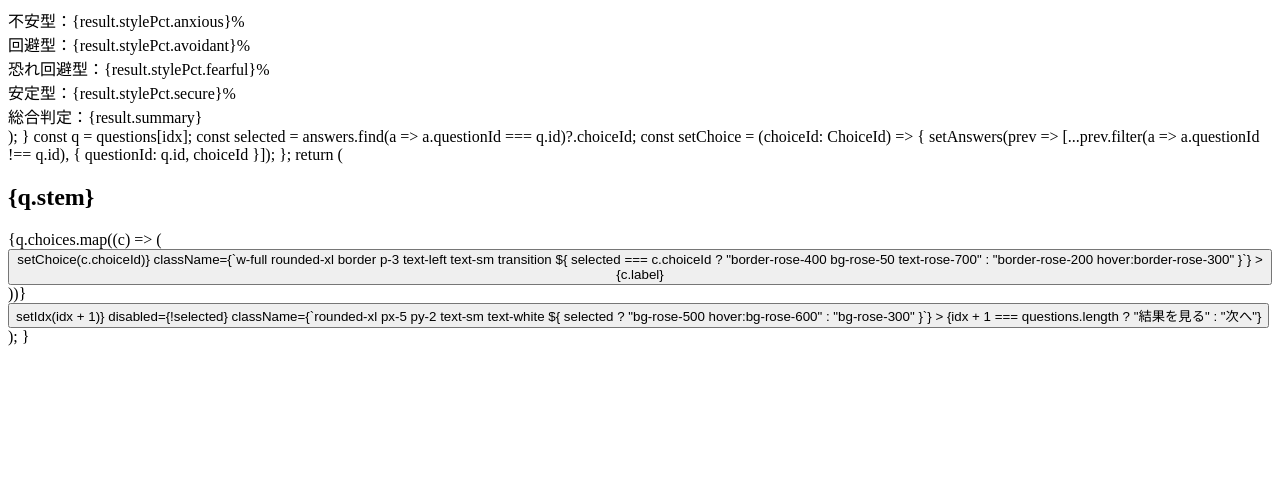
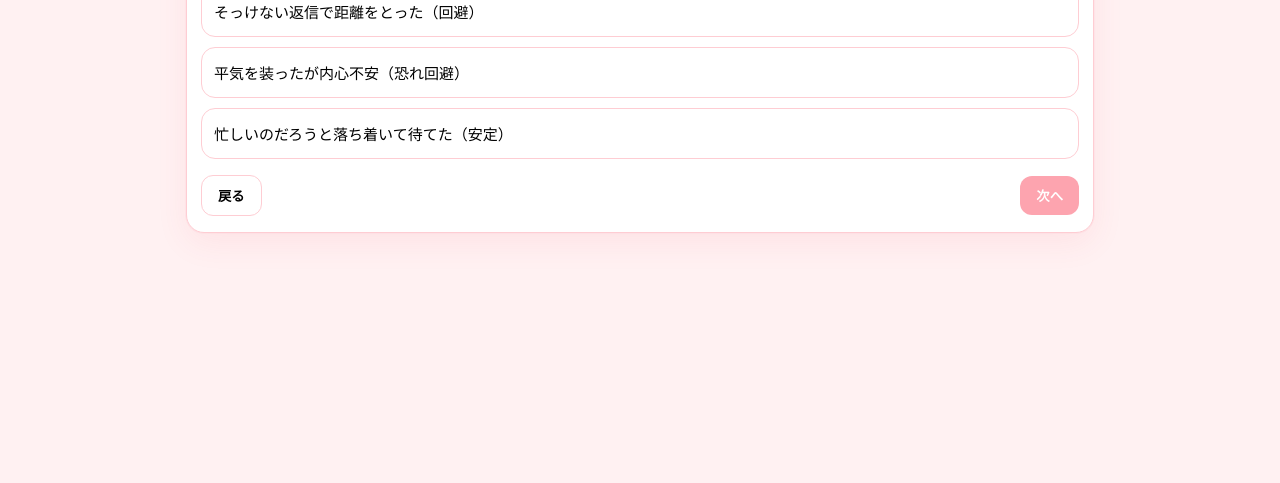
Before and after one commit to daikimoooushi-netizen/attachment-style-test, a plain HTML site: page index.html in a window 1280 px wide. Shown: the part 317-800 px from the top of the page. Drawn offline with Linux system fonts and the light colour scheme.

Commit message:
Update index.html

```diff
--- a/index.html
+++ b/index.html
@@ -1,119 +1,205 @@
-// App.tsx
-import React, { useMemo, useState } from "react";
+<!doctype html>
+<html lang="ja">
+<head>
+<meta charset="utf-8" />
+<meta name="viewport" content="width=device-width,initial-scale=1" />
+<title>4段階愛着診断（ピンク背景・カードUI最小版）</title>
+<style>
+:root{
+  --rose50:#fff1f2; --rose100:#ffe4e6; --rose200:#fecdd3; --rose300:#fda4af;
+  --rose400:#fb7185; --rose500:#f43f5e; --rose600:#e11d48;
+}
+*{ box-sizing:border-box }
+html,body{ height:100% }
+body{
+  margin:0; font-family:-apple-system,BlinkMacSystemFont,Segoe UI,Hiragino Kaku Gothic ProN,Yu Gothic,Meiryo,system-ui,sans-serif;
+  color:#3f3f46; background:var(--rose50); /* ← 淡いピンク一色背景 */
+}
+.wrap{ max-width:940px; margin:0 auto; padding:20px 16px 56px }
+.h1{ font-weight:800; color:#be123c; font-size:clamp(22px,4vw,32px); text-align:center; margin:18px 0 6px }
+.card{
+  background:#fff; border:1px solid var(--rose200); border-radius:18px; padding:16px 14px;
+  box-shadow: 0 10px 32px rgba(244,63,94,.08), 0 0 0 1px rgba(244,63,94,.04);
+}
+.card + .card{ margin-top:14px }
+.mini{ display:flex; justify-content:space-between; font-size:12px; color:#fb7185; margin-bottom:6px }
+.progress{ height:8px; background:var(--rose100); border-radius:999px; overflow:hidden }
+.progress>div{ height:100%; background:var(--rose400) }
+h2.q{ font-weight:800; color:#991b1b; line-height:1.5; letter-spacing:.02em; margin:6px 2px 14px }
+.choices{ display:flex; flex-direction:column; gap:10px }
+.choice{
+  border:1px solid var(--rose200); background:#fff; border-radius:14px; padding:14px 12px; text-align:left; font-size:15px;
+  cursor:pointer; transition:.15s box-shadow,.15s transform,.15s border-color
+}
+.choice:hover{ border-color:var(--rose300); transform:translateY(-1px) }
+.choice.selected{ border-color:var(--rose400); background:linear-gradient(#fff, #fff5f6) }
+.nav{ display:flex; justify-content:space-between; align-items:center; gap:10px; margin-top:16px }
+.btn{ border:none; border-radius:12px; padding:10px 16px; font-weight:700; cursor:pointer }
+.btn-ghost{ background:#fff; border:1px solid var(--rose200) }
+.btn-primary{ background:var(--rose500); color:#fff }
+.btn-primary:disabled{ background:var(--rose300); cursor:not-allowed }
+.kpi{ background:#fff; border:1px solid var(--rose200); border-radius:14px; padding:10px 12px; margin-top:10px }
+.center{text-align:center}
+.err{ background:#fff1f2; border:1px solid #fda4af; color:#b91c1c; border-radius:12px; padding:12px; margin:10px 0; white-space:pre-wrap }
+</style>
+</head>
+<body>
+<div class="wrap" id="app">
+  <div class="h1">4段階愛着診断</div>
+  <div id="error"></div>
+</div>
 
-type Stage = 1;
-type ChoiceId = "A" | "B" | "C" | "D";
-type Choice = { choiceId: ChoiceId; label: string };
-type Question = { id: string; stage: Stage; stem: string; choices: Choice[] };
-type Answer = { questionId: string; choiceId: ChoiceId };
-type Result = {
-  stylePct: { anxious: number; avoidant: number; fearful: number; secure: number };
-  summary: string;
-};
+<script>
+(function(){
+  "use strict";
+  const app = document.getElementById("app");
+  const errorBox = document.getElementById("error");
 
-const QUESTIONS: Question[] = [
+  // 画面にエラー内容を出す（真っ白防止）
+  function showError(e){
+    const msg = (e && e.stack) ? e.stack : (e && e.message) ? e.message : String(e);
+    errorBox.innerHTML = '<div class="err">エラー: ' + msg + '</div>';
+  }
+  window.addEventListener("error", ev => { showError(ev.error || ev.message); });
+  window.addEventListener("unhandledrejection", ev => { showError(ev.reason); });
+
+  try {
+    // ======= デモ用：まずは確実に映るミニ版（第1段階の3問だけ） =======
+    // 後で第1段階60問に置き換え可能。形式は同じ（stem と choices配列）
+    const stage1 = [
       {
-    id: "s1a-1",
-    stage: 1,
-    stem: "過去の恋愛で、好きな人からの返信が遅かったとき、どうしていましたか？",
+        stem: "過去の恋愛で、返信が遅かったときの行動は？",
         choices: [
-      { choiceId: "A", label: "何度もLINEを送ってしまった" },
-      { choiceId: "B", label: "『なんで返信してくれないの？』と問い詰めた" },
-      { choiceId: "C", label: "平気を装ったが内心は不安でいっぱい" },
-      { choiceId: "D", label: "忙しいんだろうなと落ち着いて待てた" },
-    ],
+          {label:"何度も連絡してしまった（不安）", style:"anxious", pt:2},
+          {label:"そっけない返信で距離をとった（回避）", style:"avoidant", pt:2},
+          {label:"平気を装ったが内心不安（恐れ回避）", style:"fearful", pt:2},
+          {label:"忙しいのだろうと落ち着いて待てた（安定）", style:"secure", pt:0},
+        ]
+      },
+      {
+        stem: "『一人の時間が欲しい』と言われたとき？",
+        choices: [
+          {label:"『嫌われた？』とパニック（不安）", style:"anxious", pt:3},
+          {label:"『じゃあ自分も自由に』と距離（回避）", style:"avoidant", pt:2},
+          {label:"表面はOKだが内心不安（恐れ回避）", style:"fearful", pt:2},
+          {label:"尊重して自分時間へ（安定）", style:"secure", pt:0},
+        ]
+      },
+      {
+        stem: "相手の態度が急に冷たくなったと感じたとき？",
+        choices: [
+          {label:"理由を何度も確認（不安）", style:"anxious", pt:2},
+          {label:"『もういい』と突き放す（回避）", style:"avoidant", pt:2},
+          {label:"平気を装い様子見（恐れ回避）", style:"fearful", pt:2},
+          {label:"落ち着いて話す場をつくる（安定）", style:"secure", pt:0},
+        ]
       },
     ];
 
-const clampPct = (v: number) => Math.max(0, Math.min(100, Math.round(v)));
-function computeResult(questions: Question[], answers: Answer[]): Result {
-  let anxious = 0, avoidant = 0, fearful = 0, secure = 0;
-  for (const a of answers) {
-    if (a.choiceId === "A") anxious++;
-    if (a.choiceId === "B") avoidant++;
-    if (a.choiceId === "C") fearful++;
-    if (a.choiceId === "D") secure++;
-  }
-  const total = anxious + avoidant + fearful + secure || 1;
-  const stylePct = {
-    anxious: clampPct((anxious / total) * 100),
-    avoidant: clampPct((avoidant / total) * 100),
-    fearful: clampPct((fearful / total) * 100),
-    secure: clampPct((secure / total) * 100),
-  };
-  const dominant = (Object.entries(stylePct).sort((a, b) => b[1] - a[1])[0]?.[0] ?? "anxious") as keyof typeof stylePct;
-  const summaryMap: Record<keyof typeof stylePct, string> = {
-    anxious: "成長中の不安型",
-    avoidant: "距離を取りがちな回避型",
-    fearful: "近づきたいのに怖い恐れ回避型",
-    secure: "安定型の傾向が強め",
-  };
-  return { stylePct, summary: summaryMap[dominant] };
+    let idx = 0;
+    const answers = []; // {q, style, pt}
+
+    render();
+
+    function render(){
+      // ヘッダを消さないように初期HTMLを再構築
+      app.innerHTML = '<div class="h1">4段階愛着診断</div><div id="error"></div>';
+      // エラー表示の維持
+      const errMount = document.getElementById("error");
+      if(errorBox && errMount && errorBox.innerHTML) errMount.innerHTML = errorBox.innerHTML;
+
+      if(idx >= stage1.length){
+        return renderResult();
       }
 
-export default function App() {
-  const questions = useMemo(() => QUESTIONS, []);
-  const [idx, setIdx] = useState(0);
-  const [answers, setAnswers] = useState<Answer[]>([]);
-  const finished = idx >= questions.length;
+      // 進捗
+      const prog = document.createElement("div");
+      prog.className = "card";
+      prog.innerHTML =
+        '<div class="mini"><div>進捗</div><div>'+(idx+1)+'/'+stage1.length+'（'+Math.round(((idx+1)/stage1.length)*100)+'%）</div></div>'+
+        '<div class="progress"><div style="width:'+(((idx+1)/stage1.length)*100)+'%"></div></div>';
+      app.appendChild(prog);
 
-  if (finished) {
-    const result = computeResult(questions, answers);
-    return (
-      <div className="min-h-screen bg-rose-50 p-6">
-        <div className="mx-auto max-w-xl rounded-2xl border border-rose-200 bg-white p-6 shadow-md">
-          <h1 className="mb-4 text-xl font-bold text-rose-700">診断結果</h1>
-          <div className="mb-4 grid grid-cols-2 gap-3 text-sm text-rose-700">
-            <div className="rounded-xl border border-rose-200 bg-white p-4">不安型：{result.stylePct.anxious}%</div>
-            <div className="rounded-xl border border-rose-200 bg-white p-4">回避型：{result.stylePct.avoidant}%</div>
-            <div className="rounded-xl border border-rose-200 bg-white p-4">恐れ回避型：{result.stylePct.fearful}%</div>
-            <div className="rounded-xl border border-rose-200 bg-white p-4">安定型：{result.stylePct.secure}%</div>
-          </div>
-          <div className="rounded-xl border border-rose-200 bg-rose-50 p-4 text-rose-700">
-            総合判定：{result.summary}
-          </div>
-        </div>
-      </div>
-    );
+      // 質問カード（白いカード）
+      const q = stage1[idx];
+      const card = document.createElement("div");
+      card.className = "card";
+      const h2 = document.createElement("h2");
+      h2.className = "q";
+      h2.textContent = q.stem;
+      card.appendChild(h2);
+
+      const choices = document.createElement("div");
+      choices.className = "choices";
+      q.choices.forEach((c) => {
+        const btn = document.createElement("button");
+        btn.className = "choice";
+        btn.textContent = c.label;
+        btn.onclick = () => {
+          const pos = answers.findIndex(a=>a.q===idx);
+          const rec = { q: idx, style: c.style, pt: c.pt };
+          if(pos>=0) answers.splice(pos,1,rec); else answers.push(rec);
+          [...choices.children].forEach(x=>x.classList.remove("selected"));
+          btn.classList.add("selected");
+          nextBtn.disabled = false;
+        };
+        choices.appendChild(btn);
+      });
+      card.appendChild(choices);
+
+      // ナビ
+      const nav = document.createElement("div");
+      nav.className = "nav";
+      const back = document.createElement("button");
+      back.className = "btn btn-ghost";
+      back.textContent = "戻る";
+      back.onclick = () => { if(idx>0){ idx--; render(); } };
+      const nextBtn = document.createElement("button");
+      nextBtn.className = "btn btn-primary";
+      nextBtn.textContent = (idx+1===stage1.length) ? "結果を見る" : "次へ";
+      nextBtn.disabled = answers.findIndex(a=>a.q===idx) < 0;
+      nextBtn.onclick = () => { idx++; render(); };
+      nav.append(back,nextBtn);
+      card.appendChild(nav);
+
+      app.appendChild(card);
     }
 
-  const q = questions[idx];
-  const selected = answers.find(a => a.questionId === q.id)?.choiceId;
-  const setChoice = (choiceId: ChoiceId) => {
-    setAnswers(prev => [...prev.filter(a => a.questionId !== q.id), { questionId: q.id, choiceId }]);
+    function renderResult(){
+      // 集計
+      const sum = { anxious:0, avoidant:0, fearful:0, secure:0 };
+      answers.forEach(a => { sum[a.style] += a.pt; });
+
+      const max = stage1.length * 3; // 安定(0)以外は最大3点
+      const pct = {
+        anxious: Math.round((sum.anxious / max) * 100),
+        avoidant: Math.round((sum.avoidant / max) * 100),
+        fearful:  Math.round((sum.fearful  / max) * 100),
+        secure:   Math.round((sum.secure   / max) * 100),
       };
+      const order = Object.entries(pct).sort((a,b)=>b[1]-a[1]);
+      const domKey = order[0][0];
+      const map = { anxious:"不安", avoidant:"回避", fearful:"恐れ回避", secure:"安定" };
 
-  return (
-    <div className="min-h-screen bg-rose-50 flex items-center justify-center p-6">
-      <div className="w-full max-w-xl rounded-2xl border border-rose-200 bg-white p-6 shadow-md">
-        <h2 className="mb-4 text-lg font-bold text-rose-700">{q.stem}</h2>
-        <div className="grid grid-cols-1 gap-3">
-          {q.choices.map((c) => (
-            <button
-              key={c.choiceId}
-              onClick={() => setChoice(c.choiceId)}
-              className={`w-full rounded-xl border p-3 text-left text-sm transition ${
-                selected === c.choiceId
-                  ? "border-rose-400 bg-rose-50 text-rose-700"
-                  : "border-rose-200 hover:border-rose-300"
-              }`}
-            >
-              {c.label}
-            </button>
-          ))}
-        </div>
-        <div className="mt-6 flex justify-end">
-          <button
-            onClick={() => setIdx(idx + 1)}
-            disabled={!selected}
-            className={`rounded-xl px-5 py-2 text-sm text-white ${
-              selected ? "bg-rose-500 hover:bg-rose-600" : "bg-rose-300"
-            }`}
-          >
-            {idx + 1 === questions.length ? "結果を見る" : "次へ"}
-          </button>
-        </div>
-      </div>
-    </div>
-  );
+      // 結果カード（白いカード）
+      const head = document.createElement("div");
+      head.className = "card";
+      head.innerHTML = '<div class="kpi">優勢タイプ：<b>'+map[domKey]+'</b></div>'
+        + '<div class="kpi">不安：<b>'+pct.anxious+'%</b></div>'
+        + '<div class="kpi">回避：<b>'+pct.avoidant+'%</b></div>'
+        + '<div class="kpi">恐れ回避：<b>'+pct.fearful+'%</b></div>'
+        + '<div class="kpi">安定：<b>'+pct.secure+'%</b></div>';
+      app.appendChild(head);
+
+      const again = document.createElement("div");
+      again.className = "card center";
+      again.innerHTML = '<button class="btn btn-ghost" onclick="location.reload()">最初からやり直す</button>';
+      app.appendChild(again);
     }
+  } catch(e){
+    showError(e);
+  }
+})();
+</script>
+</body>
+</html>
```
Lines whose indentation alone changed are shown as unchanged.
